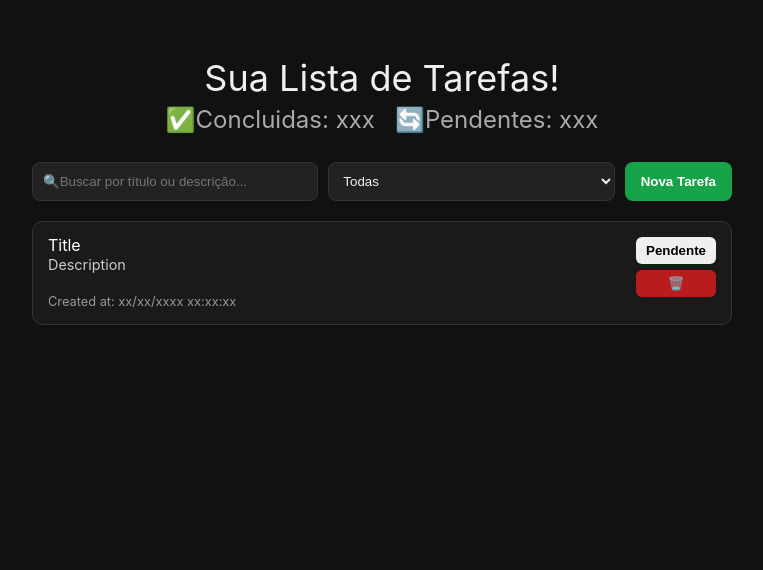
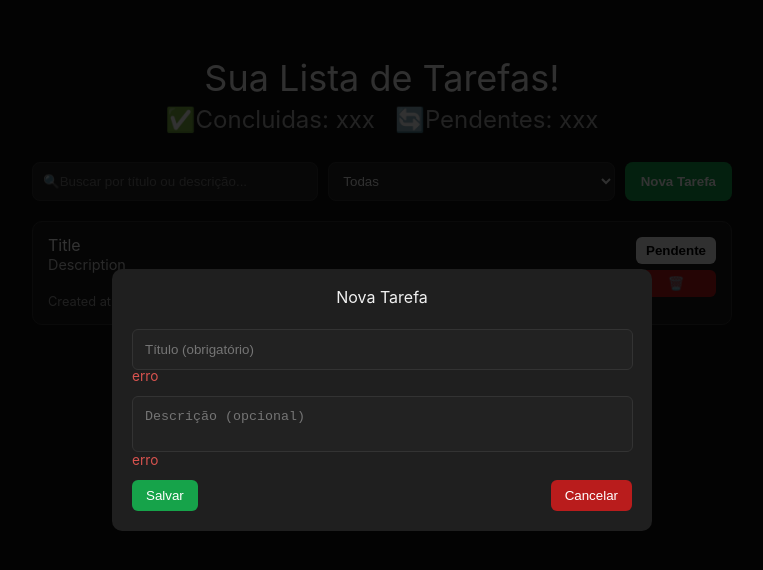
Before and after one commit to Fernand0cruz/task-flow, a React (Vite) app: page / in a window 1280 px wide. Both pictures are taken after a click on the button "Nova Tarefa". Shown: the top 570 px of the page, without its empty margins (258-1021 px from the left). Built offline with nearby package versions, Linux system fonts and the light colour scheme.

Commit message:
feat: add AddTaskModal component and integrate with Controls for task creation

```diff
--- a/src/App.css
+++ b/src/App.css
@@ -124,3 +124,66 @@ header h1 {
 .delete-btn:hover {
     background: #dc2626;
 }
+
+.modal-overlay {
+    position: fixed;
+    inset: 0;
+    background: rgba(0, 0, 0, 0.8);
+    display: flex;
+    align-items: center;
+    justify-content: center;
+}
+
+.modal {
+    background: #1f1f1f;
+    padding: 20px;
+    border-radius: 10px;
+    width: 500px;
+    max-width: 90%;
+    text-align: center;
+}
+
+.modal h2 {
+    padding-bottom: 24px;
+}
+
+.modal input,
+.modal textarea {
+    width: 95%;
+    background: #222;
+    color: #fff;
+    border: 1px solid #333;
+    border-radius: 6px;
+    padding: 12px;
+    resize: none;
+}
+
+.modal-actions {
+    display: flex;
+    justify-content: space-between;
+}
+
+.modal-actions .green {
+    background: #16a34a;
+    border: none;
+    color: #fff;
+    padding: 8px 14px;
+    border-radius: 6px;
+    cursor: pointer;
+}
+
+.modal-actions .red {
+    background: #b91c1c;
+    border: none;
+    color: #fff;
+    padding: 8px 14px;
+    border-radius: 6px;
+    cursor: pointer;
+}
+
+.error-msg {
+    color: #d9534f;
+    font-size: 0.85rem;
+    margin-bottom: 12px;
+    text-align: start;
+}
--- a/src/App.jsx
+++ b/src/App.jsx
@@ -2,18 +2,34 @@ import "./App.css";
 import Header from "./components/Header";
 import Controls from "./components/Controls";
 import TaskList from "./components/TaskList";
+import AddTaskModal from "./components/AddTaskModal";
+import { useState } from "react";
 
 function App() {
+    const [showAddModal, setShowAddModal] = useState(false);
+
+    function addTask() {
+
+    }
     return (
         <div className="app-container">
             {/*Header */}
             <Header />
 
             {/*Controls*/}
-            {<Controls />}
+            <Controls
+                openAddModal={() => setShowAddModal(true)} />
 
             {/*Task List*/}
-            {<TaskList/>}
+            <TaskList />
+
+            {/*Modal add new task*/}
+            {showAddModal && (
+                <AddTaskModal
+                    onSave={addTask}
+                    onClose={() => setShowAddModal(false)}
+                />
+            )}
         </div>
     );
 }
--- /dev/null
+++ b/src/components/AddTaskModal.jsx
@@ -0,0 +1,41 @@
+const AddTaskModal = ({onClose}) => {
+    function handleSubmit(e) {
+        e.preventDefault();
+
+        onClose();
+    }
+    return (
+        <div className="modal-overlay">
+            <div className="modal">
+                <h2>Nova Tarefa</h2>
+                <form onSubmit={handleSubmit}>
+                    <input
+                        type="text"
+                        placeholder="Título (obrigatório)"
+                        maxLength={60}
+                    />
+
+                    <p className="error-msg">erro</p>
+
+                    <textarea
+                        placeholder="Descrição (opcional)"
+                        maxLength={200}
+                    />
+
+                    <p className="error-msg">erro</p>
+
+                    <div className="modal-actions">
+                        <button type="submit" className="green">
+                            Salvar
+                        </button>
+                        <button type="button" className="red" onClick={onClose}>
+                            Cancelar
+                        </button>
+                    </div>
+                </form>
+            </div>
+        </div>
+    );
+};
+
+export default AddTaskModal;
--- a/src/components/Controls.jsx
+++ b/src/components/Controls.jsx
@@ -1,4 +1,4 @@
-const Controls = () => {
+const Controls = ({ openAddModal }) => {
     return (
         <div className="controls">
             <input
@@ -12,7 +12,9 @@ const Controls = () => {
                 <option value="pending">Pendentes</option>
             </select>
 
-            <button className="add-btn">Nova Tarefa</button>
+            <button className="add-btn" onClick={openAddModal}>
+                Nova Tarefa
+            </button>
         </div>
     );
 };
```
Lines whose indentation alone changed are shown as unchanged.
